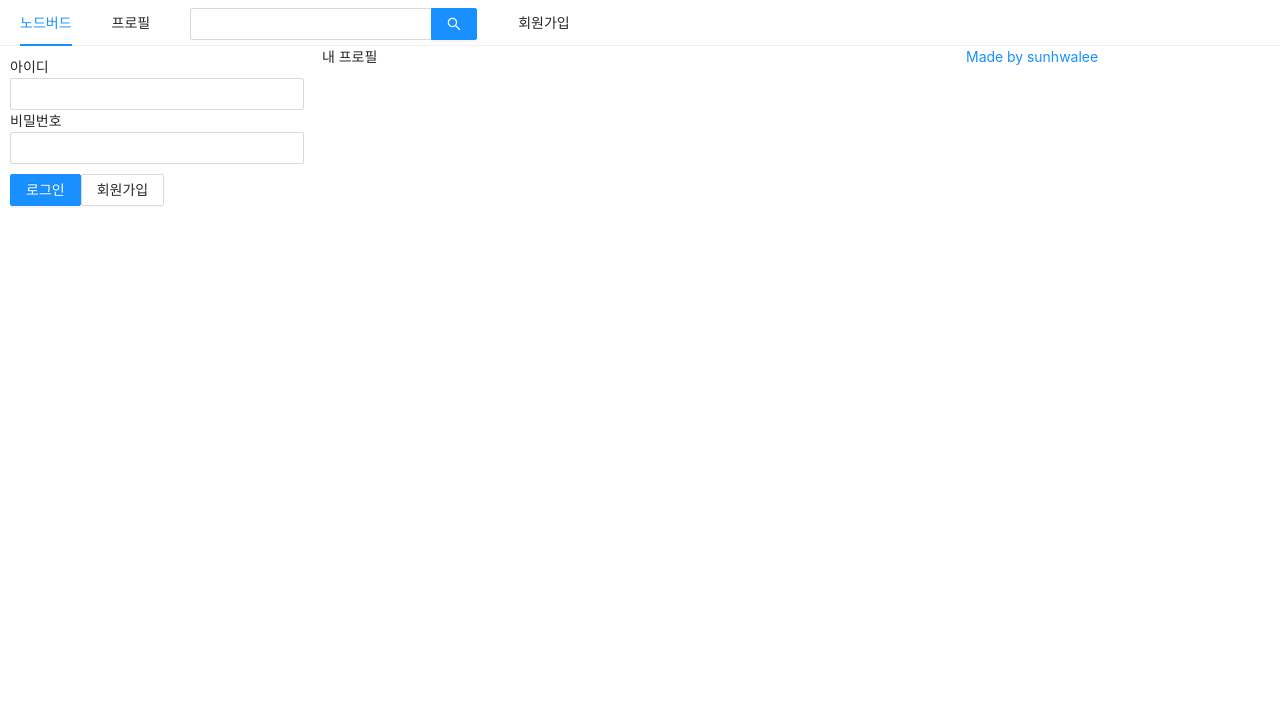
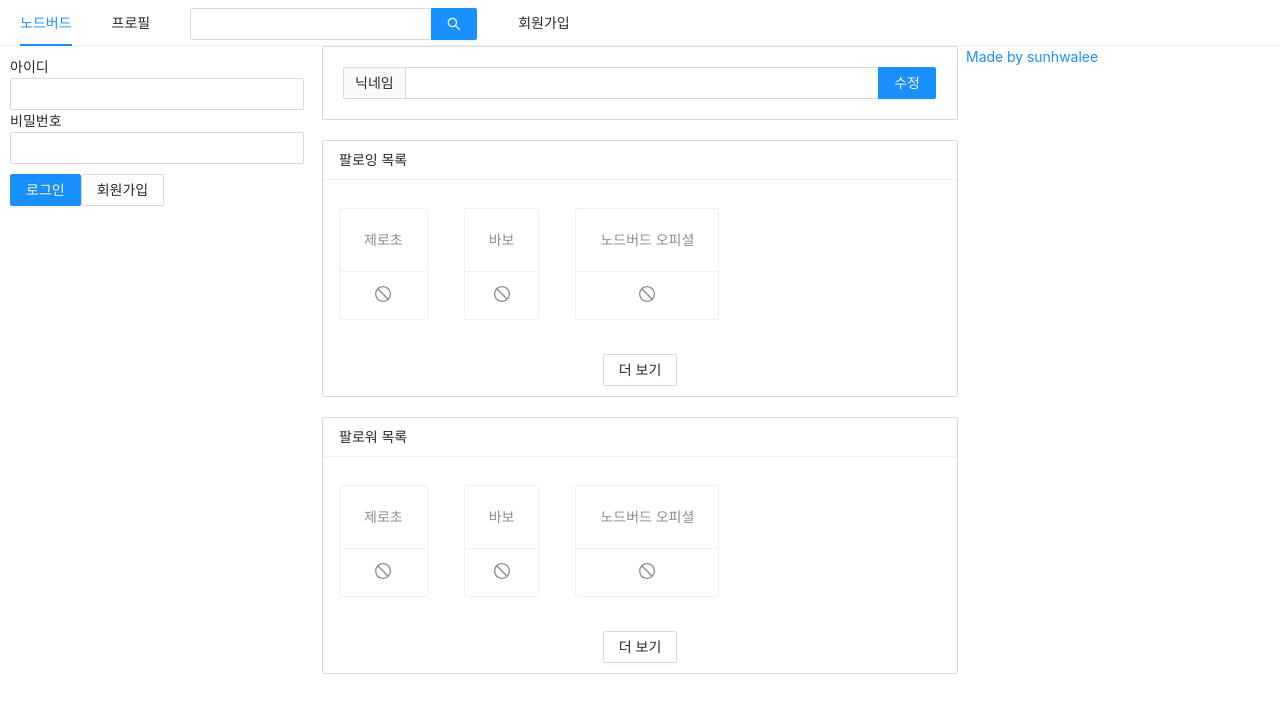
Before and after one commit to sunhwa508/next-nodebird, a Next.js app in the folder front/: page /profile in a window 1280 px wide. Shown: the top 712 px of the page. Built offline with nearby package versions, Linux system fonts and the light colour scheme.

Commit message:
update profile pages

```diff
--- /dev/null
+++ b/front/components/FollowList.tsx
@@ -0,0 +1,32 @@
+import { List, Card, Button } from 'antd'
+import { StopOutlined } from '@ant-design/icons'
+
+interface IData {
+    nickname: String
+};
+
+interface props {
+    header: String,
+    data: IData[],
+}
+const FollowList = ({ header, data }: props) => {
+    return (
+        <List style={{ marginBottom: 20 }}
+            grid={{ gutter: 4, xs: 2, md: 2 }}
+            size="small"
+            header={<div>{header}</div>}
+            loadMore={<div style={{ textAlign: 'center', margin: '10px 0' }}><Button>더 보기</Button></div>}
+            bordered
+            dataSource={data}
+            renderItem={(item) => (
+                <List.Item style={{ marginTop: 20 }}>
+                    <Card actions={[<StopOutlined key="stop" />]}>
+                        <Card.Meta description={item.nickname} />
+                    </Card>
+                </List.Item>
+            )}
+        />
+    );
+}
+
+export default FollowList
--- /dev/null
+++ b/front/components/NicknameEditForm.tsx
@@ -0,0 +1,17 @@
+import { useMemo } from 'react'
+import { Form, Input } from 'antd';
+
+const NicknameEditForm = () => {
+    const style = useMemo(() => ({
+        marginBottom: '20px', border: "1px solid #d9d9d9", padding: '20px'
+    }), [])
+
+    // react form 라이브러리 사용 권장
+    return (
+        <Form style={style}>
+            <Input.Search addonBefore="닉네임" enterButton="수정" />
+        </Form>
+    )
+}
+
+export default NicknameEditForm
--- a/front/pages/profile.tsx
+++ b/front/pages/profile.tsx
@@ -1,14 +1,23 @@
 import React from 'react';
 import AppLayout from '../components/AppLayout'
 import Head from 'next/head'
+import NicknameEditForm from '../components/NicknameEditForm';
+import FollowList from '../components/FollowList';
+
 const Profile = () => {
+    const followerList = [{ nickname: '제로초' }, { nickname: '바보' }, { nickname: '노드버드 오피셜' }]
+    const followingList = [{ nickname: '제로초' }, { nickname: '바보' }, { nickname: '노드버드 오피셜' }]
     return (
         <>
             <Head>
                 <meta charSet="utf-8" />
                 <title>내 프로필 | NodeBird</title>
             </Head>
-            <AppLayout> 내 프로필 </AppLayout>
+            <AppLayout>
+                <NicknameEditForm />
+                <FollowList header="팔로잉 목록" data={followingList} />
+                <FollowList header="팔로워 목록" data={followerList} />
+            </AppLayout>
         </>
     )
 }
```
